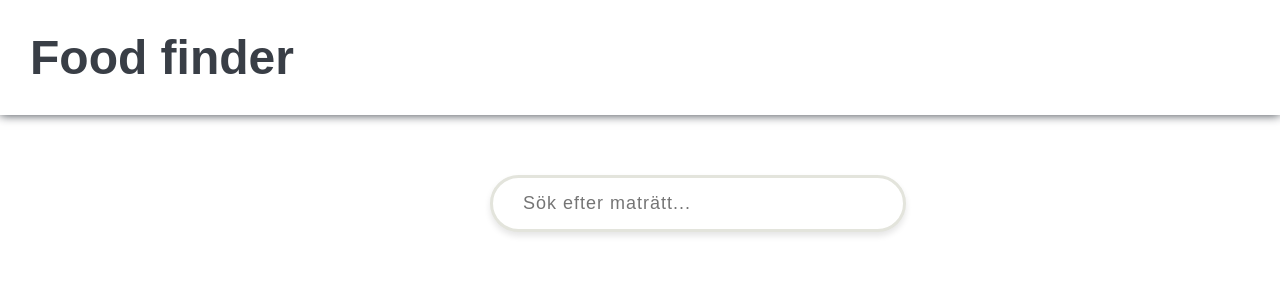
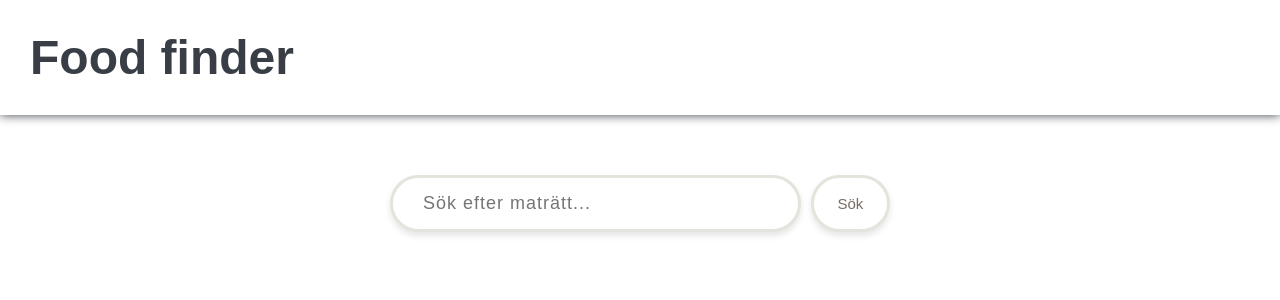
Before and after one commit to katkaun/Food-finder, a React (Vite) app: page / in a window 1280 px wide. Shown: the top 300 px of the page. Built offline with nearby package versions, Linux system fonts and the light colour scheme.

Commit message:
Added search button

```diff
--- a/src/comps/Search.jsx
+++ b/src/comps/Search.jsx
@@ -1,22 +1,33 @@
-import { useState, useEffect, useRef } from "react"
+import { useState, useRef } from "react"
 import styles from '../styles/search.module.css'
+
 
 const Search = ({ setFoodData }) => {
     const [input, setInput] = useState('');
     const inputRef = useRef(null);
 
-    useEffect(() => {
-        const fetchFood = () => {
+    const fetchFood = () => {
+        if (input.trim() !== '') {
             fetch(`https://www.themealdb.com/api/json/v1/1/search.php?s=${input}`)
-            .then((res) => res.json())
-            .then((data) => {setFoodData(data.meals)})
-            .catch(error => console.error('Error:', error));
-        };
+                .then((res) => res.json())
+                .then((data) => {
+                    if (data.meals) {
+                        setFoodData(data.meals);
+                    } else {
+                        setFoodData([]);
+                    }
+                })
+                .catch(error => console.error('Error:', error));
+        }
+    };
 
-       input.trim() !== '' ? fetchFood() : '';
+    const handleSearch = () => {
+        fetchFood();
+    }
 
-    }, [input, setFoodData])
-
+    const handleChange = (e) => {
+        setInput(e.target.value);
+    }
 
     return (
         <div className={styles.searchContainer}>
@@ -24,9 +35,10 @@ const Search = ({ setFoodData }) => {
             ref={inputRef}
             className={styles.input}
             value={input}
-            onChange={(e) => setInput(e.target.value)}
+            onChange={handleChange}
             type="text"
             placeholder="Sök efter maträtt..." />
+            <button className={styles.searchBtn} onClick={handleSearch}>Sök</button>
         </div>
     )
 }
--- a/src/styles/search.module.css
+++ b/src/styles/search.module.css
@@ -1,18 +1,40 @@
 .searchContainer {
     margin: 60px auto;
-    width: 300px;
+    width: 100%;
+    max-width: 500px;
+    display: flex;
     position: relative;
+    font-family: sans-serif;
 }
 
 .input{
+    flex-grow: 2;
     width: 350px;
     border: 3px solid #e3e4dc;
     padding: 15px 30px;
     border-radius: 50px;
     outline: none;
     font-size: 18px;
-    font-family: sans-serif;
     letter-spacing: 1px;
     color: #766A62;
     box-shadow: 0 4px 6px rgb(0, 0, 0, 0.1);
+    margin-right: 10px;
   }
+
+  .searchBtn {
+    background-color: white;
+    cursor: pointer;
+    border-radius: 50px;
+    border: 3px solid #e3e4dc;
+    box-shadow: 0 4px 6px rgb(0, 0, 0, 0.1);
+    width: 80px;
+    color: #766A62;
+    padding: 10px;
+    font-size: 15px;
+    font-weight: 500;
+  }
+
+  .searchBtn:hover {
+    background-color: #838383;
+    color: white;
+  }
```
